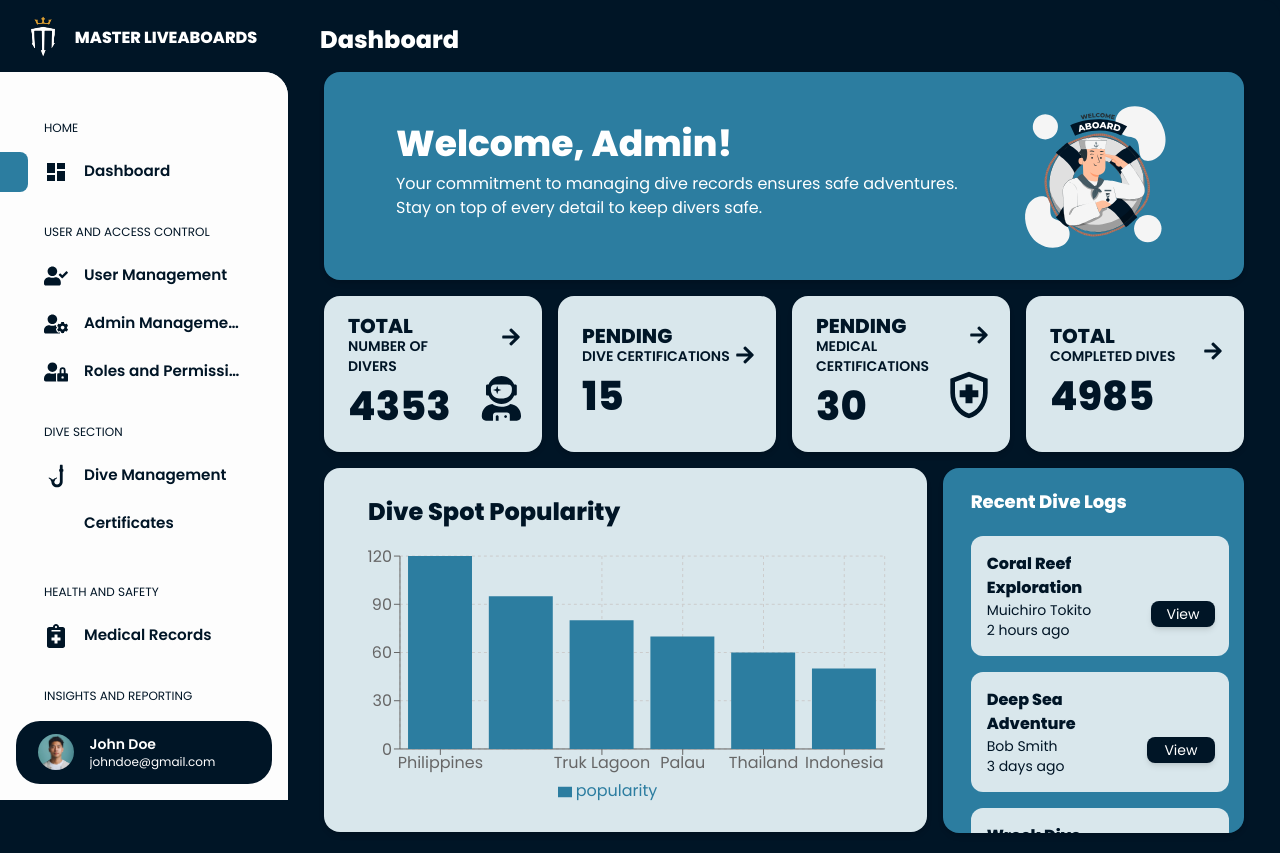
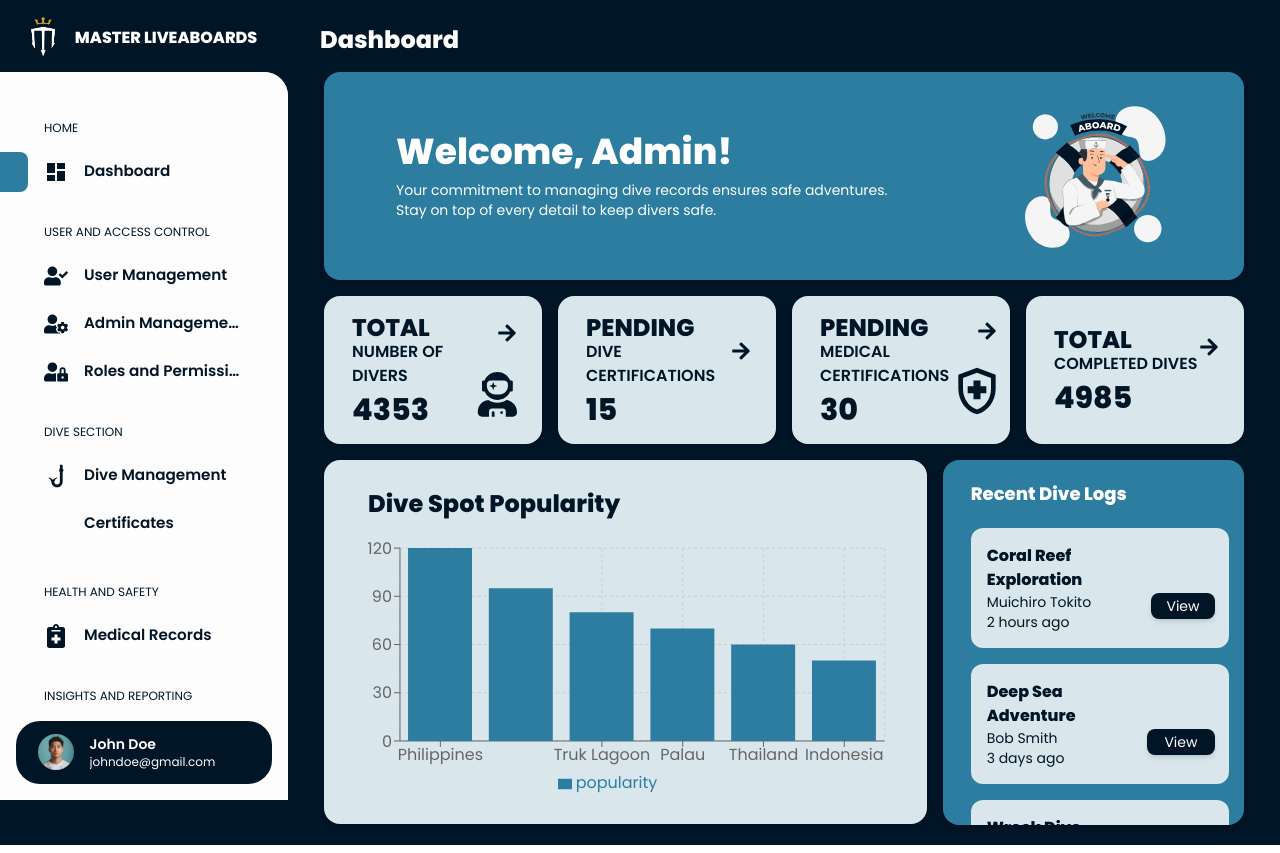
Before and after one commit to roserossssss/dive-site, a Next.js app in the folder diver-application/: page /Admin-Dashboard in a window 1280 px wide. Built offline with nearby package versions, Linux system fonts and the light colour scheme; some icons are missing.

Commit message:
Updated Dashboard Page
- fixed layout and grid
- resized buttons
- enhanced responsiveness

```diff
--- a/diver-application/app/Admin-Dashboard/page.tsx
+++ b/diver-application/app/Admin-Dashboard/page.tsx
@@ -28,8 +28,8 @@ export default function AdminDashboard() {
         </div>
 
         {/* Dashboard Cards */}
-        <div className="grid grid-cols-1 gap-2 items-center mb-4">
-          <div className="grid md:grid-cols-4 grid-cols-1 gap-4">
+        <div className="mb-4 px-0 md:px-0 overflow-x-hidden">
+          <div className="grid grid-cols-1 sm:grid-cols-2 md:grid-cols-2 lg:grid-cols-4 gap-4">
             <RecordsCard
               title="TOTAL"
               subtitle="NUMBER OF DIVERS"
@@ -76,7 +76,7 @@ export default function AdminDashboard() {
           </div>
 
           {/* Right side (Recent Dive Logs) */}
-          <div className="md:h-full">
+          <div className="md:mt-4 lg:mt-0 md:h-full">
             <Suspense fallback={<p className="text-center">Loading recent dive logs...</p>}>
               <RecentDiveLogs />
             </Suspense>
--- a/diver-application/app/ui/admin-dashboard/RecordsCard/RecordsCard.tsx
+++ b/diver-application/app/ui/admin-dashboard/RecordsCard/RecordsCard.tsx
@@ -13,12 +13,12 @@ interface RecordsCardProps {
 
 const RecordsCard: React.FC<RecordsCardProps> = ({ title, subtitle, count, link, Icon, iconSize = "2rem" }) => {
   return (
-    <div className="bg-[#D9E7EC] shadow-md rounded-2xl p-4 flex justify-between items-center hover:shadow-lg transition-shadow md:px-6 md:py-4 px-8 py-5">
+    <div className="bg-[#D9E7EC] shadow-md rounded-2xl p-4 flex justify-between items-center hover:shadow-lg transition-shadow md:px-7 md:py-4 px-8 py-5">
       {/* Left Section - Texts */}
       <div className="">
-        <h3 className="text-xl font-bold text-[#001526]">{title}</h3>
-        <p className="text-sm font-semibold text-[#001526] -mt-1">{subtitle}</p>
-        <p className="text-[2.5rem] font-bold text-[#001526]">{count}</p>
+        <h3 className="text-xl md:text-lg lg:text-2xl font-bold text-[#001526]">{title}</h3>
+        <p className="text-sm md:text-xs lg:text-base font-semibold text-[#001526] -mt-1">{subtitle}</p>
+        <p className="text-3xl md:text-xl lg:text-3xl font-bold text-[#001526] mt-2 md:mt-1">{count}</p>
       </div>
 
       {/* Right Section - Icons */}
@@ -31,7 +31,7 @@ const RecordsCard: React.FC<RecordsCardProps> = ({ title, subtitle, count, link,
               marginBottom: title === "TOTAL" ? "1.1rem" //mg for card with title 'TOTAL'
                 : "0.6rem", //mg for card with title 'PENDING'
             }}
-            className="text-[#001526] cursor-pointer"
+            className="text-[#001526] cursor-pointer hover:text-[#2C7DA0]"
           />
         </Link>
         <Icon
--- a/diver-application/app/ui/admin-dashboard/WelcomeCard/WelcomeCard.tsx
+++ b/diver-application/app/ui/admin-dashboard/WelcomeCard/WelcomeCard.tsx
@@ -5,8 +5,8 @@ export default function WelcomeCard() {
     <div className="bg-[#2C7DA0] text-white py-7 px-8 rounded-2xl shadow-md flex flex-col md:flex-row items-center md:items-start justify-between h-auto md:h-[13rem]">
       {/* Left Section - Welcome Text */}
       <div className="flex-1 text-center md:text-left mb-4 md:ml-10 md:mt-6">
-        <h1 className="text-2xl md:text-4xl font-bold">Welcome, Admin!</h1>
-        <p className="mt-2 text-sm md:text-base">
+        <h1 className="md:-mt-5 lg:mt-2 text-xl sm:text-2xl md:text-3xl lg:text-4xl font-bold">Welcome, Admin!</h1>
+        <p className="mt-2 lg:mt-2 text-sm md:text-xs lg:text-sm leading-snug">
           Your commitment to managing dive records ensures safe adventures. <br />
           Stay on top of every detail to keep divers safe.
         </p>
```
